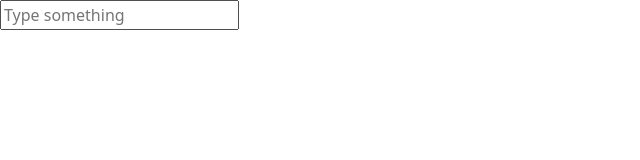
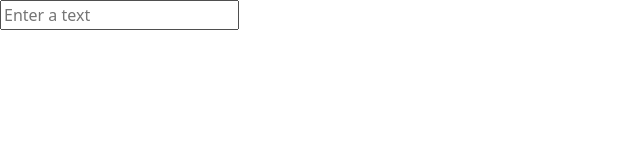
Before and after one commit to rasheedah08/Students, a plain HTML site: page index.html in a window 1280 px wide. Shown: the full height of the page, 0-640 px from the left. Drawn offline with nearby package versions, Linux system fonts and the light colour scheme.

Commit message:
final chnages

```diff
--- a/index.html
+++ b/index.html
@@ -10,7 +10,7 @@
 </head>
 <body>
     <div id="app">
-        <input type='text' placeholder='Type something' @keypress='handleKeyPressed'/>
+        <input type='text' placeholder='Enter a text' @keypress='handleKeyPressed'/>
 
         <p id="p" v-if="show">You entered the letter a/A key</p>
     </div>
```
